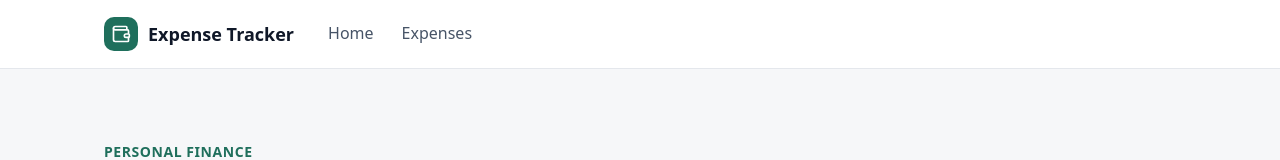
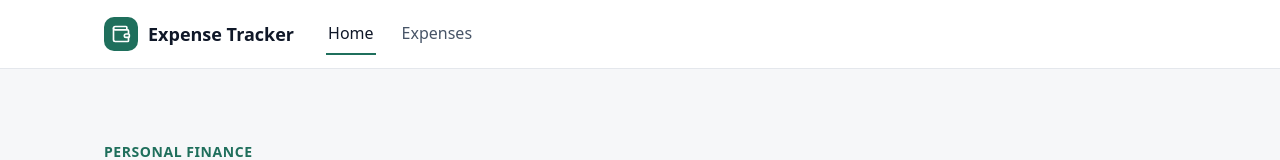
Before and after one commit to goitacademy/react-v4-expense-tracker, a Next.js app: page / in a window 1280 px wide. Shown: the top 160 px of the page. Built offline with nearby package versions, Linux system fonts and the light colour scheme.

Commit message:
m5-08: client NavLink with active state

```diff
--- a/components/Header/Header.tsx
+++ b/components/Header/Header.tsx
@@ -1,9 +1,17 @@
+import { Suspense } from "react";
 import Link from "next/link";
 import { Wallet } from "lucide-react";
 import { NavLink } from "@/components/NavLink/NavLink";
 import styles from "./Header.module.css";
 
 export function Header() {
+  const navFallback = (
+    <nav className={styles.nav} aria-label="Main">
+      <span className={styles.navFallback}>Home</span>
+      <span className={styles.navFallback}>Expenses</span>
+    </nav>
+  );
+
   return (
     <header className={styles.header}>
       <div className={styles.container}>
@@ -13,10 +21,12 @@ export function Header() {
           </span>
           Expense Tracker
         </Link>
-        <nav className={styles.nav} aria-label="Main">
-          <NavLink href="/">Home</NavLink>
-          <NavLink href="/expenses">Expenses</NavLink>
-        </nav>
+        <Suspense fallback={navFallback}>
+          <nav className={styles.nav} aria-label="Main">
+            <NavLink href="/">Home</NavLink>
+            <NavLink href="/expenses">Expenses</NavLink>
+          </nav>
+        </Suspense>
       </div>
     </header>
   );
--- a/components/NavLink/NavLink.tsx
+++ b/components/NavLink/NavLink.tsx
@@ -1,4 +1,7 @@
+"use client";
+
 import Link from "next/link";
+import { usePathname } from "next/navigation";
 import styles from "./NavLink.module.css";
 
 type NavLinkProps = {
@@ -7,8 +10,15 @@ type NavLinkProps = {
 };
 
 export function NavLink({ href, children }: NavLinkProps) {
+  const pathname = usePathname();
+  const isActive = href === "/" ? pathname === "/" : pathname.startsWith(href);
+
   return (
-    <Link href={href} className={styles.link}>
+    <Link
+      href={href}
+      className={styles.link}
+      aria-current={isActive ? "page" : undefined}
+    >
       {children}
     </Link>
   );
```
